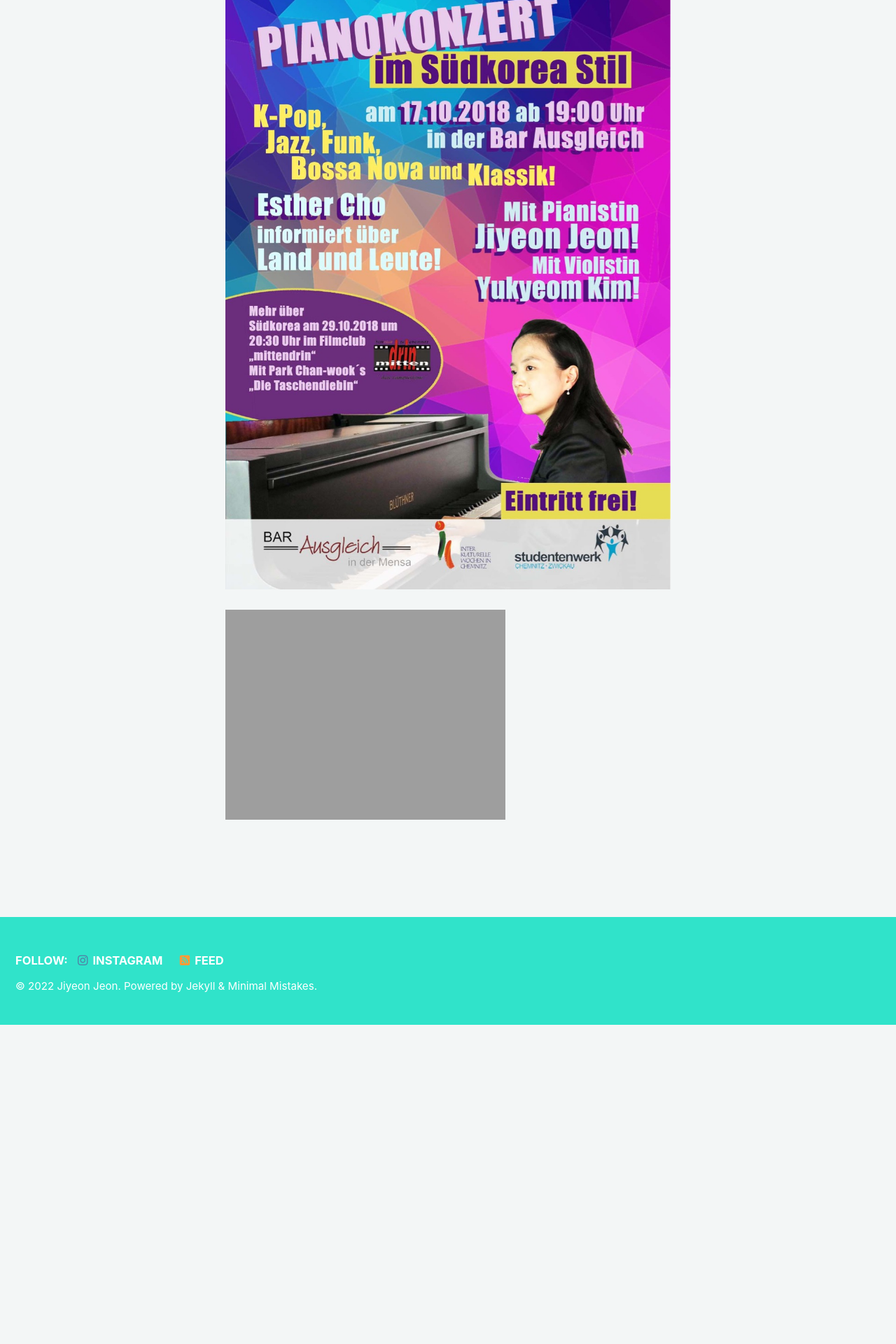
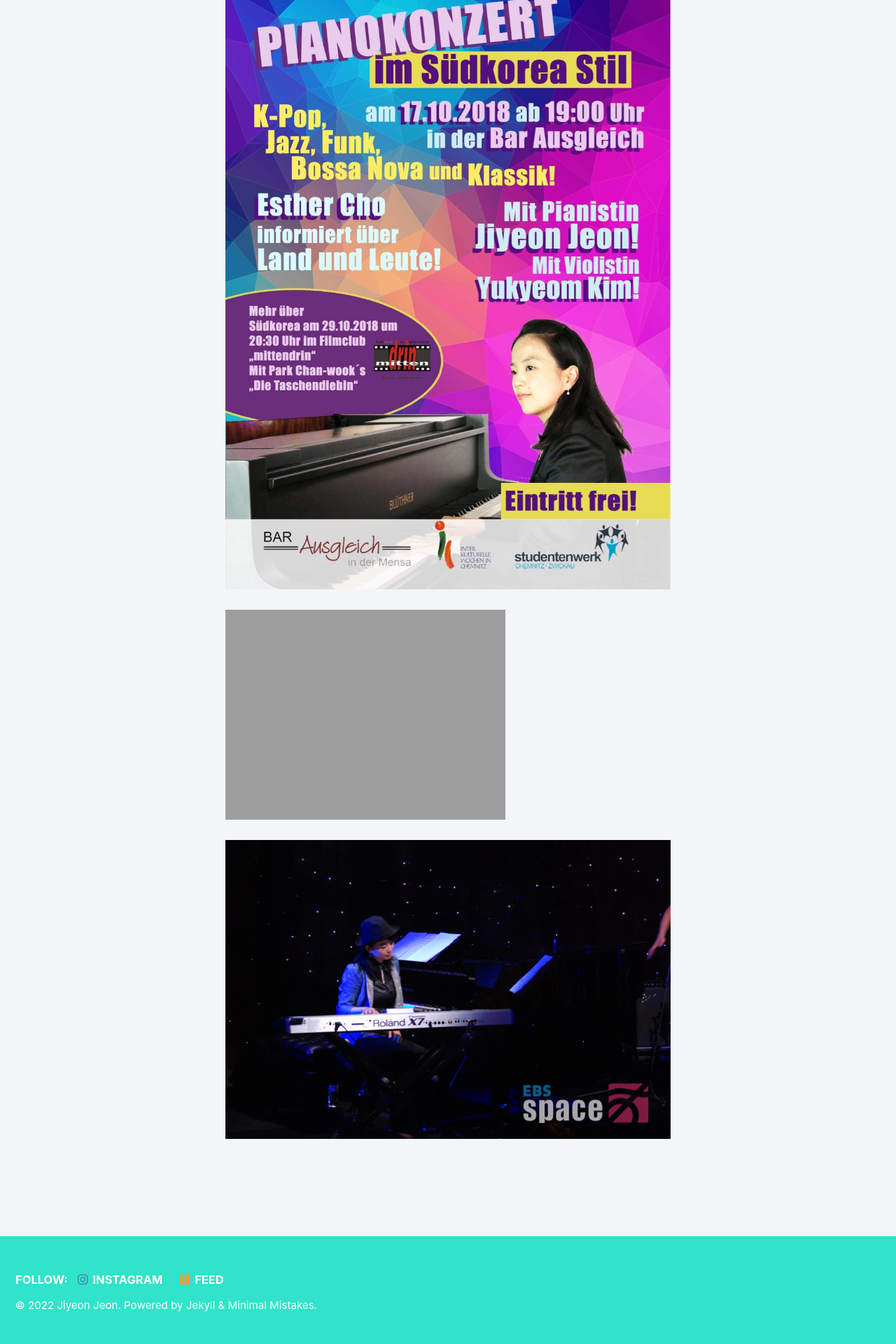
Before and after one commit to jjmusic-online/jjmusic-online.github.io, a Jekyll site: the page built from _pages/gallery.md, in a window 1280 px wide. Shown: the part 2051-3971 px from the top of the page at 70% size. Built offline with Jekyll 4.4.1, drawn with Linux system fonts in a browser that asks for light colours; cached includes are drawn as plain includes; nearby versions of some CDN libraries; before the commit the page ends 3515 px from its top, so only the background shows below that.

Commit message:
Update gallery.md

```diff
--- a/_pages/gallery.md
+++ b/_pages/gallery.md
@@ -19,3 +19,6 @@
 
 <img src="https://jjmusic-online.github.io/assets/images/photo10.png" alt="JJ Photo10"
 	title="Photo of JJ" style="min-width: 150px" />
+
+<img src="https://jjmusic-online.github.io/assets/images/photo9.jpg" alt="JJ Photo9"
+	title="Photo of JJ" style="min-width: 150px" />
```
